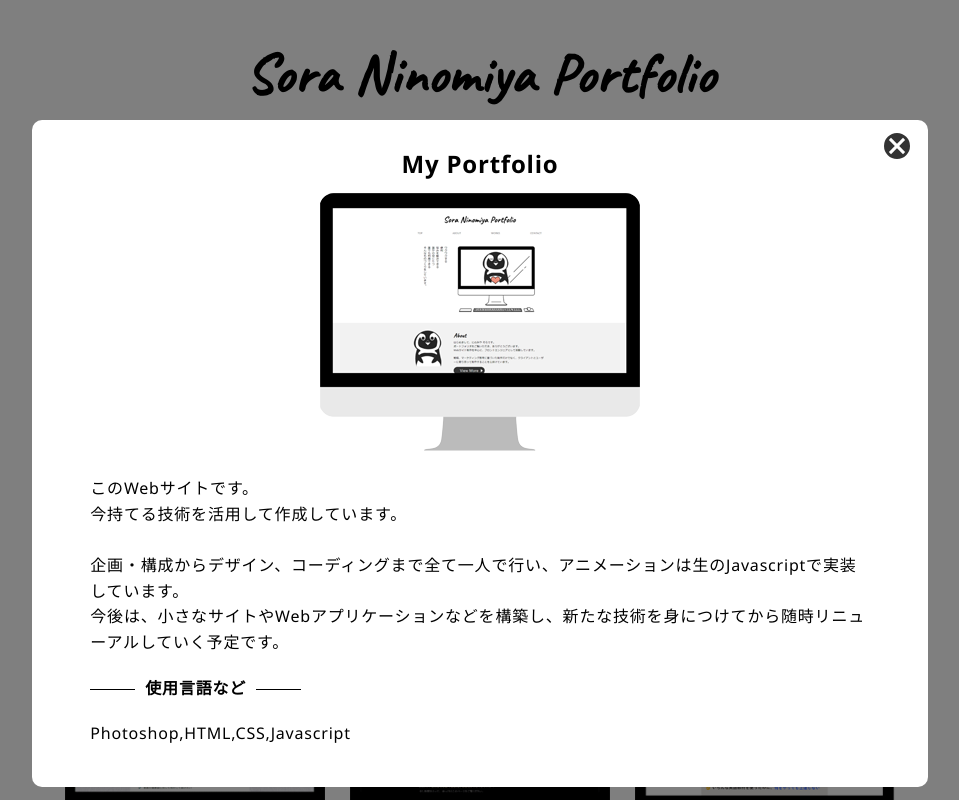
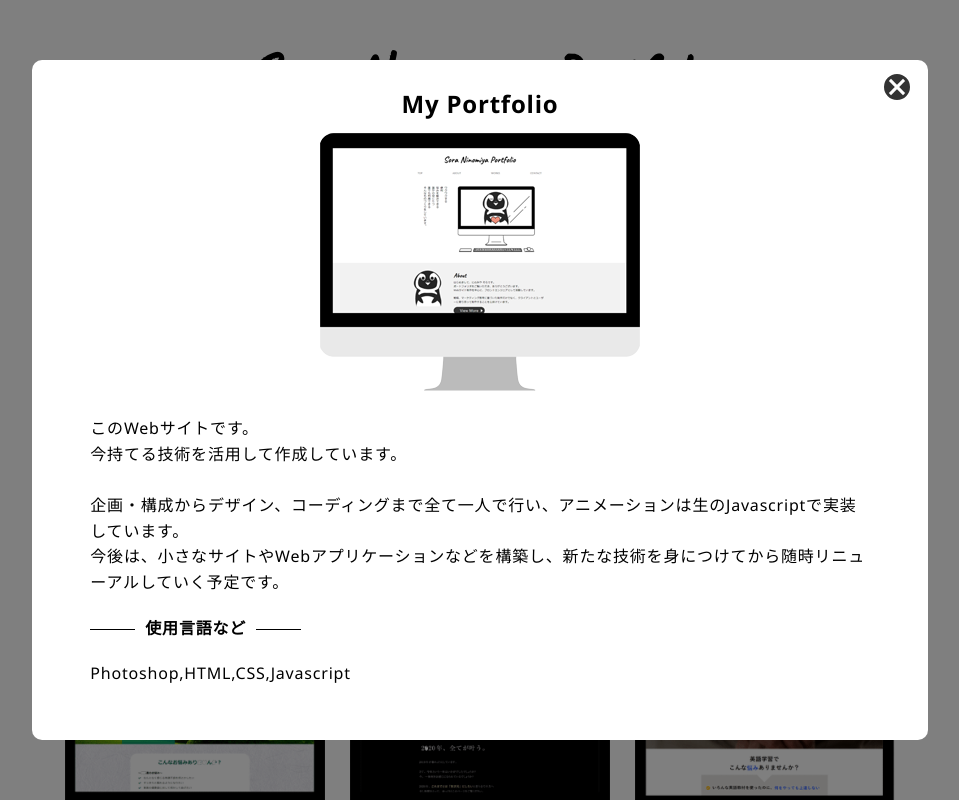
Before and after one commit to sora1129/new_portfolio, a plain HTML site: page works.html in a window 1280 px wide. Both pictures are taken after a click on the item 355 px from the left and 500 px from the top of the page. Shown: the top 800 px of the page, without its empty margins (160-1119 px from the left). Drawn offline with nearby package versions, Linux system fonts and the light colour scheme.

Commit message:
feat: modalの修正

```diff
--- a/css/style.css
+++ b/css/style.css
@@ -509,10 +509,10 @@ overflow: hidden;
 /* modal */
 .modal {
 	position: fixed;
-	top: 0;
-	left: 0;
-	right: 0;
-	bottom: 0;
+  width: 100%;
+  height: 100vh;
+  left: 0;
+  top: 0;
 	background: rgba(0, 0, 0, 0.5);
 	z-index: 1;
 	display: none;
@@ -520,15 +520,19 @@ overflow: hidden;
 
 /* modal_content */
 .modal_content {
+  overflow: auto;
 	background: #fff;
-	margin-top: 120px;
-	width: 70%;
-	margin-left: auto;
-	margin-right: auto;
+	max-width: 70%;
+  max-height: 85%;
+  margin: auto;
 	padding: 15px;
 	border-radius: 10px;
 	z-index: 2;
-	position: relative;
+	position: absolute;
+  top: 0;
+  right: 0;
+  bottom: 0;
+  left: 0;
 	animation: modal-open .3s;
 }
 
```
